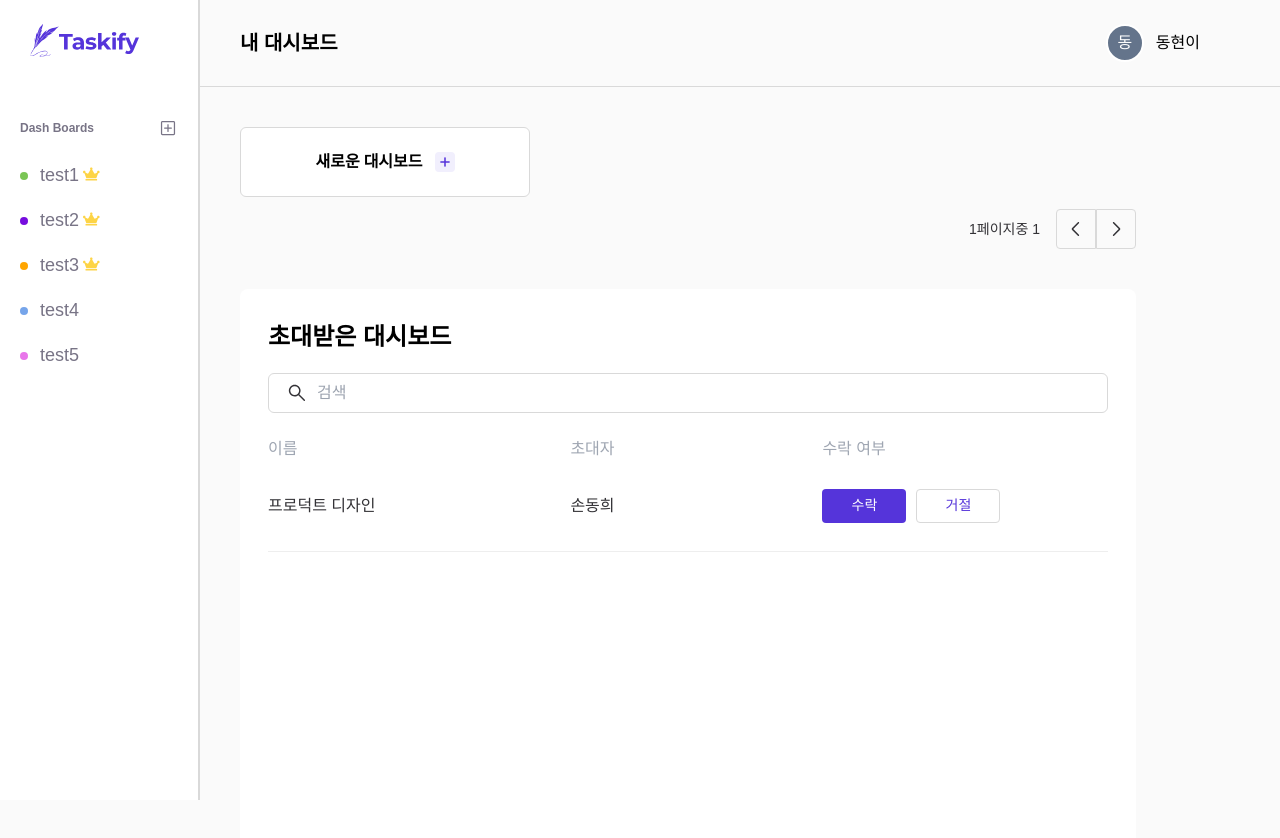
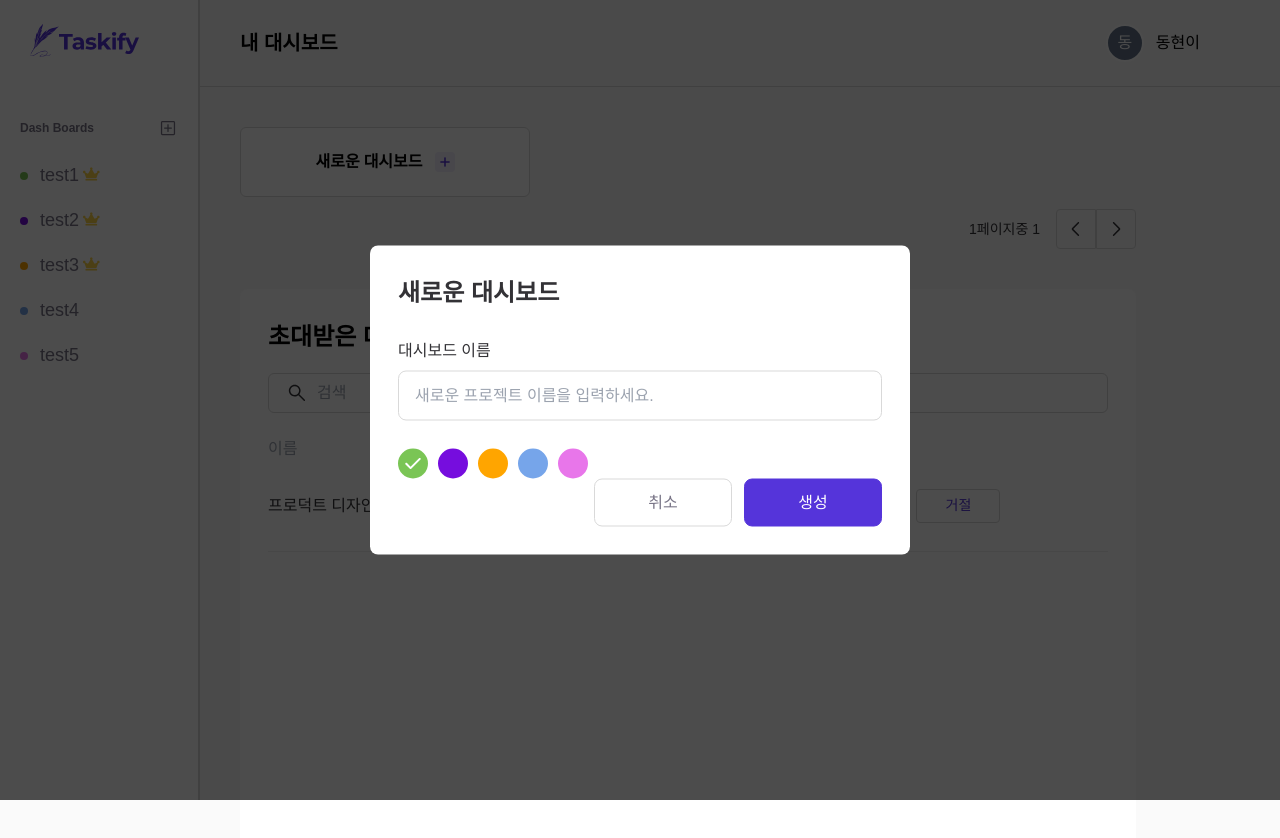
Before and after one commit to only-arrow-function/Taskify, a Next.js app: page /my-dashboard in a window 1280 px wide. Shown: the top 838 px of the page. Built offline with nearby package versions, Linux system fonts and the light colour scheme.

Commit message:
Feat: dashboard working

```diff
--- a/components/buttons/domain/commons/dashboard-base.tsx
+++ b/components/buttons/domain/commons/dashboard-base.tsx
@@ -3,9 +3,10 @@ import { ReactNode } from 'react';
 interface Props {
   children?: ReactNode;
   purpose: 'column-add' | 'dashboard' | 'dashboard-delete';
+  onOpenModal?: () => void;
 }
 
-const DashboardBase = ({ children, purpose }: Props) => {
+const DashboardBase = ({ onOpenModal, children, purpose }: Props) => {
   const baseClasses =
     'flex items-center justify-center border border-grayscale-40 rounded-md';
   const bgVariantClasses =
@@ -14,6 +15,7 @@ const DashboardBase = ({ children, purpose }: Props) => {
 
   return (
     <button
+      onClick={onOpenModal}
       className={`${baseClasses} ${responseSizeClasses} ${bgVariantClasses}`}
     >
       {children}
--- a/components/buttons/domain/new-dashboard-add-button.tsx
+++ b/components/buttons/domain/new-dashboard-add-button.tsx
@@ -1,16 +1,20 @@
-import DashboardBase from "./commons/dashboard-base";
-import DomainButtonName from "./commons/domain-button-name"
-import AddChip from "@/components/chips/add-chip";
+import DashboardBase from './commons/dashboard-base';
+import DomainButtonName from './commons/domain-button-name';
+import AddChip from '@/components/chips/add-chip';
 
-const NewDashboardAddButton = () => {
+interface NewDashboardAddButtonProps {
+  onOpenModal: () => void;
+}
+
+const NewDashboardAddButton = (props: NewDashboardAddButtonProps) => {
   return (
-    <DashboardBase purpose='dashboard'>
-      <div className='flex items-center justify-center gap-x-3'>
-        <DomainButtonName purpose='dashboard'>새로운 대시보드</DomainButtonName>
+    <DashboardBase purpose="dashboard" onOpenModal={props.onOpenModal}>
+      <div className="flex items-center justify-center gap-x-3">
+        <DomainButtonName purpose="dashboard">새로운 대시보드</DomainButtonName>
         <AddChip />
       </div>
     </DashboardBase>
-  )
-}
+  );
+};
 
-export default NewDashboardAddButton
+export default NewDashboardAddButton;
--- a/components/dashboard/list/dashboard-list.tsx
+++ b/components/dashboard/list/dashboard-list.tsx
@@ -1,16 +1,39 @@
 import DashboardOpenButton from '@/components/buttons/domain/dashboard-open-button';
 import NewDashboardAddButton from '@/components/buttons/domain/new-dashboard-add-button';
+import ColorChipGroup from '@/components/chips/color-chip-group';
 import DashboardPagination from '@/components/dashboard/pagination/dashboard-pagination';
+import InputField from '@/components/inputs/input-field';
+import Modal from '@/components/modal/modal';
+import ModalButtonGroup from '@/components/modal/modal-button-group';
+// import ModalInput from '@/components/modal/modal-input/modal-input';
+import ModalTitle from '@/components/modal/modal-title';
 import { useDashboards } from '@/hooks/swr/dashboard/use-dashboards';
+import { useBoundStore } from '@/store';
 
 const DashboardList = () => {
   const { data } = useDashboards();
+  const { isToggle, handleOpenToggle } = useBoundStore((state) => state);
+
+  console.log(isToggle);
 
   return (
+    <>
+      <Modal>
+        <ModalTitle>새로운 대시보드</ModalTitle>
+        <InputField
+          type="text"
+          label="대시보드 이름"
+          id="new-dashboard"
+          placeholder="새로운 프로젝트 이름을 입력하세요."
+        />
+        <ColorChipGroup />
+        <ModalButtonGroup positiveName="생성" />
+      </Modal>
+
       <section className="w-[80vw] my-6 ml-6 sm:w-[67vw] md:my-10 sm:ml-10 md:w-[70vw] xl:max-w-[1022px] lg:ml-10">
         <ul className="grid gap-[13px] md:grid-cols-2 lg:grid-cols-3">
           <li>
-          <NewDashboardAddButton />
+            <NewDashboardAddButton onOpenModal={handleOpenToggle} />
           </li>
           {data?.dashboards?.map((dashboard) => (
             <li key={dashboard.id} className="relative">
@@ -22,6 +45,7 @@ const DashboardList = () => {
         </ul>
         <DashboardPagination />
       </section>
+    </>
   );
 };
 
--- a/components/inputs/input-field.tsx
+++ b/components/inputs/input-field.tsx
@@ -1,9 +1,18 @@
 import React from 'react';
 import { InputFieldProps } from './input-field-type';
 
-const InputField = ({ label, type, id, value, placeholder, autoComplete, onChange, error }: InputFieldProps) => {
+const InputField = ({
+  label,
+  type,
+  id,
+  value,
+  placeholder,
+  autoComplete,
+  onChange,
+  error,
+}: InputFieldProps) => {
   return (
-    <div className="flex flex-col w-full w-[351px] sm:w-[520px]">
+    <div className="flex flex-col w-full">
       <label htmlFor={id} className="text-grayscale-80 mb-[0.5rem]">
         {label}
       </label>
@@ -14,9 +23,17 @@ const InputField = ({ label, type, id, value, placeholder, autoComplete, onChang
         onChange={onChange}
         autoComplete={autoComplete}
         placeholder={placeholder}
-        className={`w-full h-[3.125rem] px-4 rounded-lg border ${error ? 'border-red-50' : 'border-grayscale-40'}`}
+        className={`w-full h-[3.125rem] px-4 rounded-lg border ${
+          error ? 'border-red-50' : 'border-grayscale-40'
+        }`}
       />
-      <p className={`text-red-50 text-sm mt-[0.5rem] h-5 ${error ? '' : 'opacity-0'}`}>{error || ' '}</p>
+      <p
+        className={`text-red-50 text-sm mt-[0.5rem] h-5 ${
+          error ? '' : 'opacity-0'
+        }`}
+      >
+        {error || ' '}
+      </p>
     </div>
   );
 };
--- a/components/modal/backdrop.tsx
+++ b/components/modal/backdrop.tsx
@@ -1,5 +1,7 @@
-const BackDrop = ({onCloseModal}: {onCloseModal?: () => void}) => {
-  return <div className='fixed inset-0 bg-black/70' onClick={onCloseModal}/>
-}
+const BackDrop = ({ onCloseModal }: { onCloseModal?: () => void }) => {
+  return (
+    <div className="z-20 fixed inset-0 bg-black/70" onClick={onCloseModal} />
+  );
+};
 
 export default BackDrop;
--- /dev/null
+++ b/components/modal/modal-input/modal-input.tsx
@@ -0,0 +1,15 @@
+import React, { InputHTMLAttributes } from 'react';
+
+interface ModalInputProps extends InputHTMLAttributes<HTMLInputElement> {}
+
+const ModalInput = (props: ModalInputProps) => {
+  return (
+    <input
+      type="text"
+      value={props.value}
+      className="w-full h-12 px-4 border border-grayscale-40 rounded-md"
+    />
+  );
+};
+
+export default ModalInput;
--- a/components/modal/modal-layout.tsx
+++ b/components/modal/modal-layout.tsx
@@ -5,7 +5,7 @@ const ModalLayout = ({ children }: PropsWithChildren) => {
 
   return (
     <div
-      className={`fixed top-1/2 left-1/2 -translate-x-1/2 -translate-y-1/2 bg-white rounded-lg ${sizeStyles}`}
+      className={`z-20 fixed top-1/2 left-1/2 -translate-x-1/2 -translate-y-1/2 bg-white rounded-lg ${sizeStyles}`}
     >
       {children}
     </div>
--- a/hooks/use-toggle.ts
+++ /dev/null
@@ -1,3 +0,0 @@
-const useToggle = () => {};
-
-export default useToggle;
--- /dev/null
+++ b/store/index.ts
@@ -0,0 +1,6 @@
+import { create } from 'zustand';
+import { toggleSlice, ToggleState } from './toggle-slice';
+
+export const useBoundStore = create<ToggleState>((...args) => ({
+  ...toggleSlice(...args),
+}));
--- /dev/null
+++ b/store/toggle-slice.ts
@@ -0,0 +1,16 @@
+import { StateCreator } from 'zustand';
+
+export interface ToggleState {
+  isToggle: boolean;
+  handleOpenToggle: () => void;
+  handleCloseToggle: () => void;
+  handleToggle: () => void;
+}
+
+export const toggleSlice: StateCreator<ToggleState> = (set) => ({
+  isToggle: false,
+  handleOpenToggle: () => set(() => ({ isToggle: true })),
+  handleCloseToggle: () => set(() => ({ isToggle: false })),
+  handleToggle: () =>
+    set((prevToggleState) => ({ isToggle: !prevToggleState })),
+});
```
Lines whose indentation alone changed are shown as unchanged.
